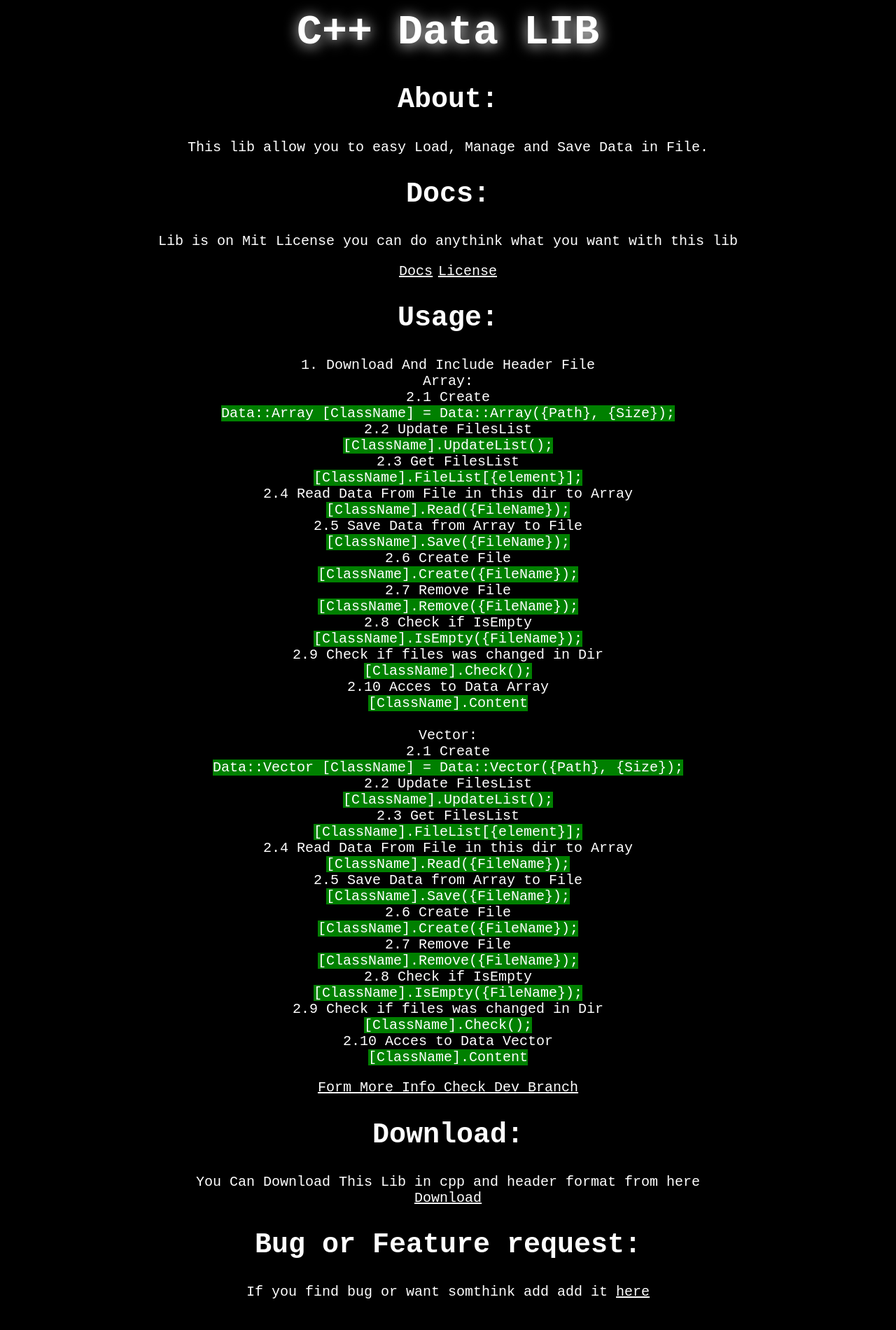
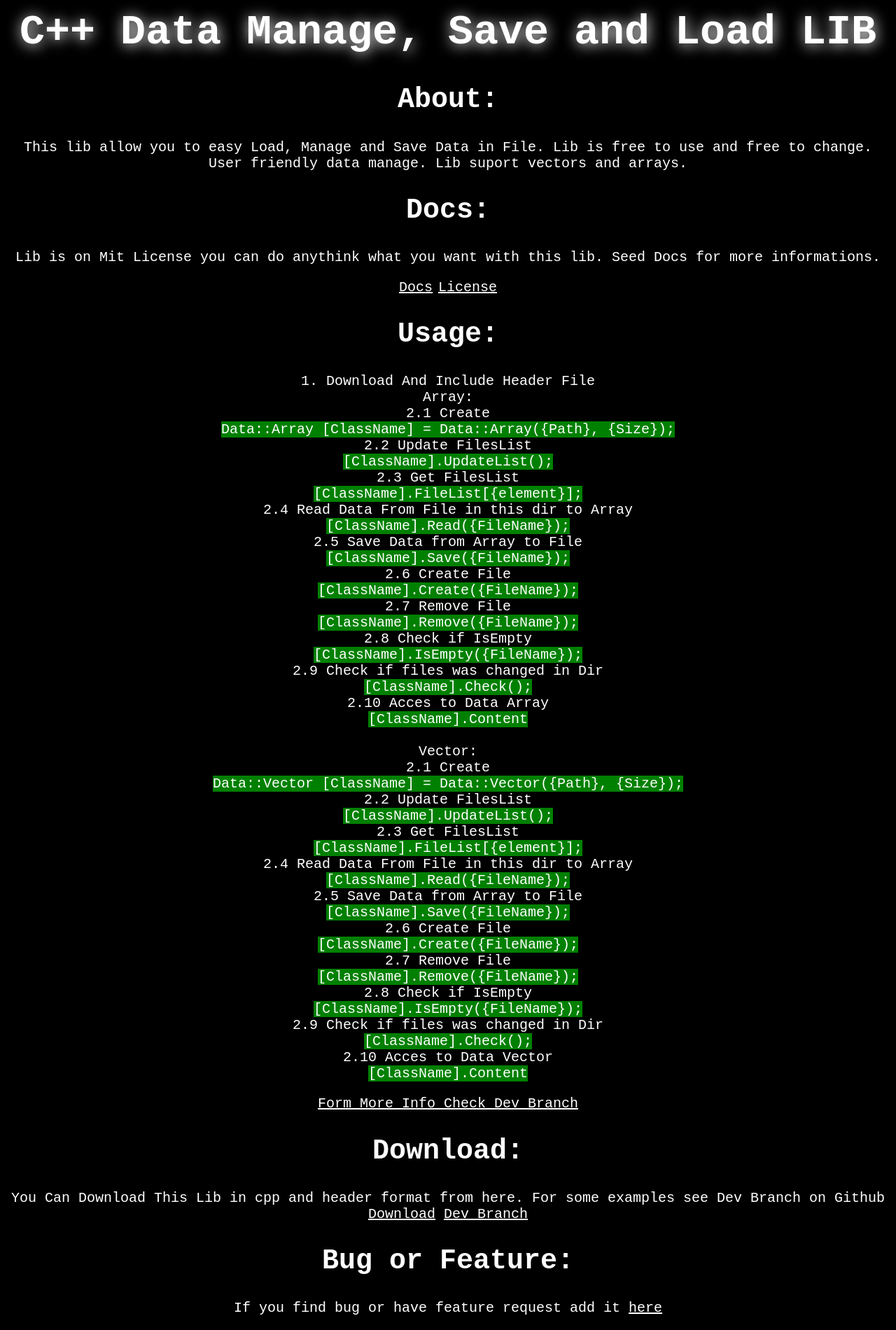
Before and after one commit to Daynlight/Data, a plain HTML site: page index.html in a window 1280 px wide. Shown: the part 340-2240 px from the top of the page at 70% size. Before the commit the page ends 2217 px from the top, so only its background shows below. Drawn offline with Linux system fonts and the light colour scheme.

Commit message:
Update index.html

```diff
--- a/index.html
+++ b/index.html
@@ -5,7 +5,7 @@
     <meta name="viewport" content="width=device-width, initial-scale=1.0">
 
     <meta property="og:type" content="LIB" />
-    <meta property="og:title" content="C++ Data LIB" />
+    <meta property="og:title" content="Easy to use C++ Manage Files Data LIB" />
     <meta property="og:url" content="https://kokomichrzan.github.io/CPP-Data/index.html" />
     <meta property="og:image:url" content="https://raw.githubusercontent.com/kokomichrzan/CPP-Data/WebSite/Image.png#keepProtocol" />
     <meta property="og:image:secure_url" content="https://raw.githubusercontent.com/kokomichrzan/CPP-Data/WebSite/Image.png#keepProtocol" />
@@ -13,7 +13,7 @@
     <meta property="twitter:image" content="https://raw.githubusercontent.com/kokomichrzan/CPP-Data/WebSite/Image.png#keepProtocol" />
     <meta property="og:image:width" content="539" />
     <meta property="og:image:height" content="188" />
-    <meta property="og:description" content="C++ Data Manage Lib" />
+    <meta property="og:description" content="This is easy to use C++ Lib. This C++ lib allow you to manage, save and Load Data from Files. Free to use and change Lib and Easy in use for everyone." />
     <meta property="twitter:card" content="summary_large_image" />
     <meta name="author" content="Kokomichrzan">
     <meta name="description" content="C++ Data Manage Lib">
@@ -27,13 +27,13 @@
 <body>
     <header>
         <img src="https://github.com/Kokomichrzan/CPP-Data/blob/Docs/Assets/Background.gif?raw=true" alt="header img">
-        <h1>C++ Data LIB</h1>
+        <h1>C++ Data Manage, Save and Load LIB</h1>
     </header>
     <article>
     <h2>About:</h2>
-    <p>This lib allow you to easy Load, Manage and Save Data in File.</p>
+    <p>This lib allow you to easy Load, Manage and Save Data in File. Lib is free to use and free to change. User friendly data manage. Lib suport vectors and arrays. </p>
     <h2>Docs:</h2>
-    <p>Lib is on Mit License you can do anythink what you want with this lib</p>
+    <p>Lib is on Mit License you can do anythink what you want with this lib. Seed Docs for more informations.</p>
     <a href="https://github.com/kokomichrzan/CPP-Data/blob/Docs">Docs</a>
     <a href="https://github.com/kokomichrzan/CPP-Data/blob/Docs/LICENSE">License</a>
         <h2>Usage:</h2>
@@ -85,11 +85,14 @@
 
             <p><a href="https://github.com/kokomichrzan/CPP-Data/tree/Dev">Form More Info Check Dev Branch</a></p>
         </p>
+    </article>
+    <footer>
         <h2>Download:</h2>
-        <p>You Can Download This Lib in cpp and header format from here<br>
-        <a href="https://github.com/kokomichrzan/CPP-Data/releases">Download</a></p>
-        <h2>Bug or Feature request:</h2>
-        <p>If you find bug or want somthink add add it <a href="https://github.com/kokomichrzan/CPP-Data/issues">here</a></p>
-    </article>
+        <p>You Can Download This Lib in cpp and header format from here. For some examples see Dev Branch on Github<br>
+        <a href="https://github.com/kokomichrzan/CPP-Data/releases">Download</a>
+        <a href="https://github.com/kokomichrzan/CPP-Data/tree/Dev">Dev Branch</a></p>
+        <h2>Bug or Feature:</h2>
+        <p>If you find bug or have feature request add it <a href="https://github.com/kokomichrzan/CPP-Data/issues">here</a></p>
+    </footer>
 </body>
 </html>
```
